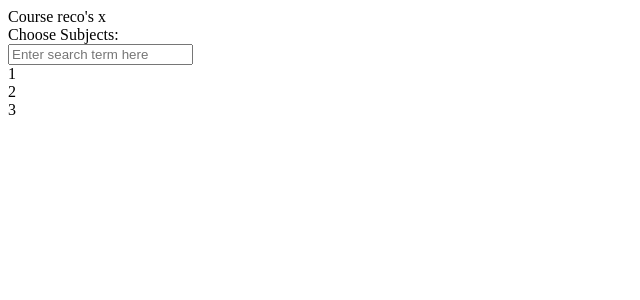
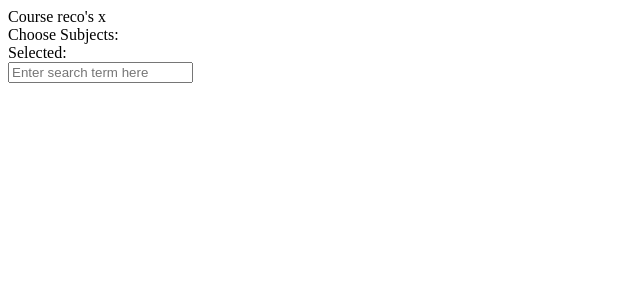
Before and after one commit to 41127-Software-Design-Studio-W7/preferences-form, a React (Create React App) app: page / in a window 1280 px wide. Shown: the top 300 px of the page, without its empty margins (0-640 px from the left). Built offline with nearby package versions, Linux system fonts and the light colour scheme.

Commit message:
getting there -  add and remove from selected

```diff
--- a/src/App.js
+++ b/src/App.js
@@ -3,10 +3,9 @@ import SearchField from "./Components/SearchField";
 
 function App() {
 
-  //const cars = ["Saab", "Volvo", "BMW"];
-  const subjects_mock = ["1", "2", "3"];
-  /*
-  const subjects_mock = {
+/*
+  const subjects_mock = [
+
     "10000": {
       "name": "C Fundamentals",
       "area": "Software Engineering"
@@ -19,25 +18,35 @@ function App() {
       "name": "C# and .NET Fundamentals",
       "area": "Software Engineering"
     }
+]
+*/
+
+const subjects_mock = [
+  {
+    "id": 10000,
+    "name": "C Fundamentals",
+    "area": "Software Engineering"
+  },
+  {
+    "id" : 10001,
+    "name": "Java Fundamentals",
+    "area": "Software Engineering"
+  },
+  {
+    "id": 10002,
+    "name": "C# and .NET Fundamentals",
+    "area": "Software Engineering"
   }
-  */
-  /*
-  const subjects_mock = {
-    "10000": "C Fundamentals",
-    "10001": "Java Fundamentals",
-    "10002": "C# Fundamentals"
-  }
-  */
+]
 
-  const itemList = ["Item1", "Item2", "Item3", "Item4", "Item5"];
-
+const possible_subs = [10000, 10001, 10002, 10003, 10004, 10005]
 
   return (
     <div className="App">
       <div>
         Course reco's x
       </div>
-      <SearchField title="Subjects" allpossiblesuggestions={subjects_mock} />
+      <SearchField title="Subjects" allpossiblesuggestions={possible_subs} />
     </div>
   );
 }
--- a/src/Components/SearchField.js
+++ b/src/Components/SearchField.js
@@ -1,25 +1,47 @@
 import React from "react";
 
 import { useState, useEffect } from "react";
+import Selected from "./Selected";
+import Suggestion from "./Suggestion";
 
 export default function SearchField(props) {
 
     const [searchTerm, setsearchTerm] = useState("");
+    const [selected, setSelected] = useState([]);
 
     const onChange = (e) => {
         setsearchTerm(e.target.value);
-        //console.log(searchTerm);
     }
 
-    console.log((props.allpossiblesuggestions) );//+ allpossiblesuggestions.isArray());
-    //console.log(typeof(allpossiblesuggestions) + " is array: " );//+ allpossiblesuggestions.isArray());
+    const onClickSuggestion = (e) => {
+        let newSelected = selected.slice();
+        newSelected.push(e);
+        setSelected(newSelected);
+    }
 
-    const mocksubjects = ["10000", "10001", "10002"]
+    const onClickSelected = (e) => {
+
+    }
+
+    //console.log((props.allpossiblesuggestions) );
 
     return (
         <div classname="SearchField">
             <div classname="Title">
                 Choose {props.title}:
+            </div>
+            <div>
+                <div>
+                    Selected:
+                </div>
+                <div>
+                    {
+                        selected
+                        .map((sug) =>
+                            (<Selected title={sug} removeFromSelected={onClickSelected}/>)
+                        )
+                    }
+                </div>
             </div>
             <div classname="SearchTextField">
                 <input type="text" value={searchTerm} onChange={onChange} placeholder="Enter search term here">
@@ -28,8 +50,21 @@ export default function SearchField(props) {
             </div>
             <div classname="Suggestions">
             {
-                props.allpossiblesuggestions.map((sub) =>
-                    (<div>{sub}</div> )
+                props
+                .allpossiblesuggestions
+                .filter((sug) => {
+                const subString = searchTerm.toString();
+                const fullName = sug.toString();
+
+                return (
+                    //fullName
+                    subString
+                    && fullName.includes(subString)
+                    && fullName !== subString
+                );
+                })
+                .map((sug) =>
+                    (<Suggestion title={sug} updateSelected={onClickSuggestion}/>)
                 )
             }
             </div>
--- /dev/null
+++ b/src/Components/Selected.js
@@ -0,0 +1,18 @@
+import React from "react";
+import { useState, useEffect } from "react";
+
+export default function Selected(props) {
+
+    return (
+        <div>
+            <div classname="SearchField">
+                {props.title}
+            </div>
+            <div >
+                <button onClick={props.removeFromSelected}>
+
+                </button>
+            </div>
+        </div>
+    )
+}
--- /dev/null
+++ b/src/Components/Suggestion.js
@@ -0,0 +1,25 @@
+import React from "react";
+import { useState, useEffect } from "react";
+
+export default function Suggestion(props) {
+
+    const [searchTerm, setsearchTerm] = useState("");
+
+
+    const onChange = (e) => {
+        setsearchTerm(e.target.value);
+    }
+    //onClick={props.onClickSuggestion(props.title)}
+    return (
+        <div>
+            <div classname="SearchField">
+                {props.title}
+            </div>
+            <div >
+                <button onClick={props.updateSelected}>
+
+                </button>
+            </div>
+        </div>
+    )
+}
```
